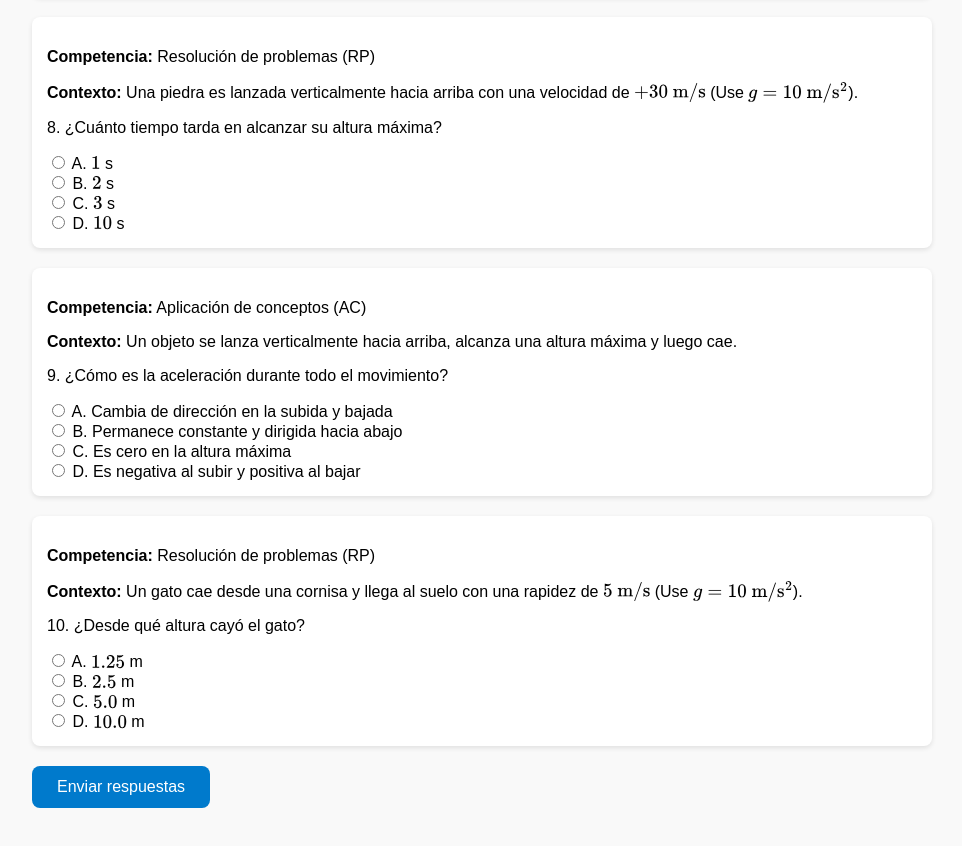
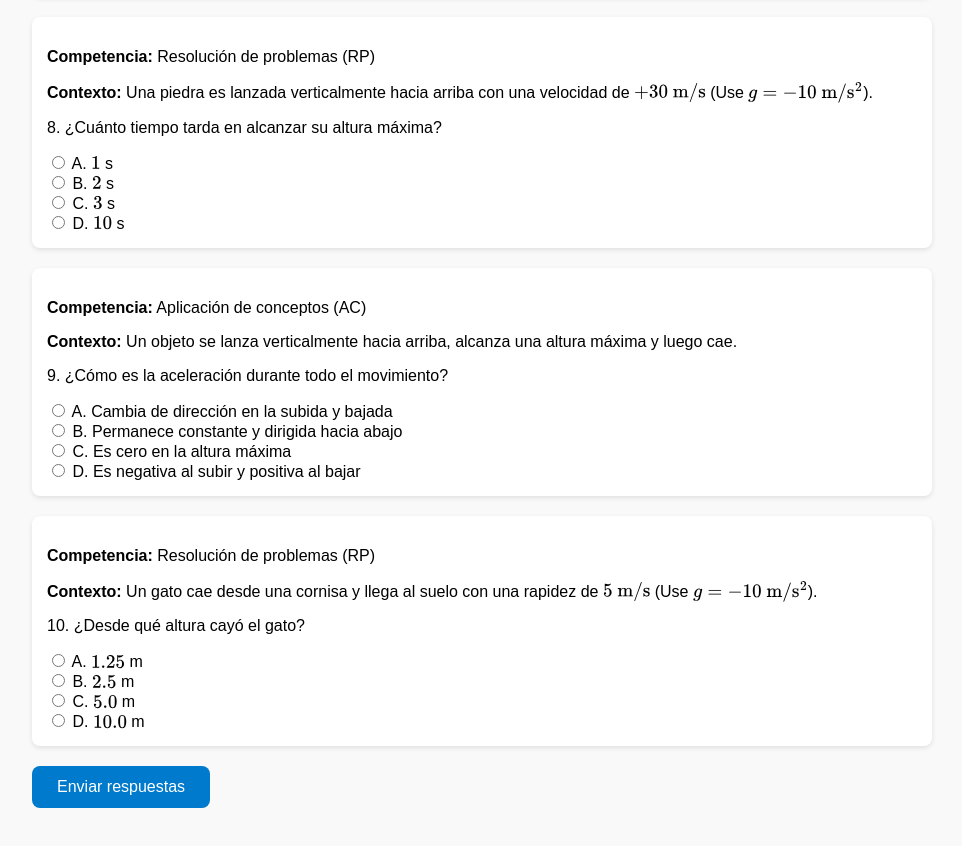
Before and after one commit to HAYZAR/Free-Fall, a plain HTML site: page index.html in a window 1280 px wide. Shown: the part 2876-3722 px from the top of the page, without its empty margins (158-1120 px from the left). Drawn offline with nearby package versions, Linux system fonts and the light colour scheme.

```diff
--- a/index.html
+++ b/index.html
@@ -150,7 +150,7 @@
     <!-- PREGUNTA 8 -->
     <div class="pregunta">
       <p><strong>Competencia:</strong> Resolución de problemas (RP)</p>
-      <p><strong>Contexto:</strong> Una piedra es lanzada verticalmente hacia arriba con una velocidad de $+30 \ \mathrm{m/s}$ (Use $g = 10 \ \mathrm{m/s^2}$).</p>
+      <p><strong>Contexto:</strong> Una piedra es lanzada verticalmente hacia arriba con una velocidad de $+30 \ \mathrm{m/s}$ (Use $g = -10 \ \mathrm{m/s^2}$).</p>
       <p>8. ¿Cuánto tiempo tarda en alcanzar su altura máxima?</p>
       <input type="radio" name="p8" value="a"> A. $1$ s<br>
       <input type="radio" name="p8" value="b"> B. $2$ s<br>
@@ -172,7 +172,7 @@
     <!-- PREGUNTA 10 -->
     <div class="pregunta">
       <p><strong>Competencia:</strong> Resolución de problemas (RP)</p>
-      <p><strong>Contexto:</strong> Un gato cae desde una cornisa y llega al suelo con una rapidez de $5 \ \mathrm{m/s}$ (Use $g = 10 \ \mathrm{m/s^2}$).</p>
+      <p><strong>Contexto:</strong> Un gato cae desde una cornisa y llega al suelo con una rapidez de $5 \ \mathrm{m/s}$ (Use $g = -10 \ \mathrm{m/s^2}$).</p>
       <p>10. ¿Desde qué altura cayó el gato?</p>
       <input type="radio" name="p10" value="a"> A. $1.25$ m<br>
       <input type="radio" name="p10" value="b"> B. $2.5$ m<br>
```
